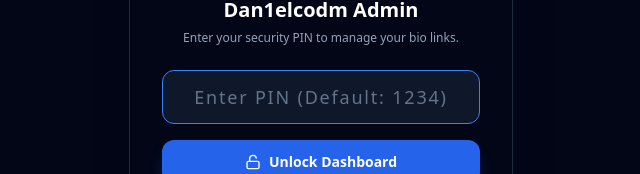
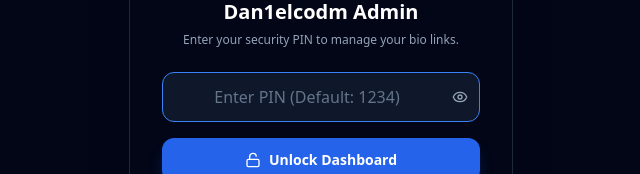
Before and after one commit to ADEcodev/dan1elcodm, a Next.js app: page /admin in a window 1280 px wide. Shown: the part 322-496 px from the top of the page, without its empty margins (319-959 px from the left). Built offline with nearby package versions, Linux system fonts and the light colour scheme.

Commit message:
Enhance login form: remove length limit, add show/hide password toggle, and sync local PIN

```diff
--- a/src/app/admin/page.tsx
+++ b/src/app/admin/page.tsx
@@ -42,6 +42,7 @@ export default function AdminPage() {
   const [newTitle, setNewTitle] = useState(PLATFORM_PRESETS[0].defaultTitle);
   const [newUrl, setNewUrl] = useState("");
   const [showPin, setShowPin] = useState(false);
+  const [showLoginPin, setShowLoginPin] = useState(false);
   const [pinUpdated, setPinUpdated] = useState(false);
 
   // Load existing data
@@ -70,8 +71,11 @@ export default function AdminPage() {
 
   const handleLogin = (e: React.FormEvent) => {
     e.preventDefault();
-    const correctPin = data.profile.adminPin ? data.profile.adminPin : "1234";
-    if (pinInput === correctPin || pinInput === "1234") {
+    const storedPin = typeof window !== "undefined" ? localStorage.getItem("dan1el_admin_pin") : null;
+    const correctPin = storedPin || data.profile.adminPin || "1234";
+
+    const entered = pinInput.trim();
+    if (entered === correctPin || entered === "1234" || (data.profile.adminPin && entered === data.profile.adminPin)) {
       setIsAuthenticated(true);
       sessionStorage.setItem("admin_authenticated", "true");
       setPinError(false);
@@ -177,18 +181,27 @@ export default function AdminPage() {
           <p className="text-xs text-slate-400 mb-6">Enter your security PIN to manage your bio links.</p>
 
           <form onSubmit={handleLogin} className="space-y-4">
+            <div className="relative">
               <input
-              type="password"
-              maxLength={10}
+                type={showLoginPin ? "text" : "password"}
                 placeholder="Enter PIN (Default: 1234)"
                 value={pinInput}
                 onChange={(e) => {
                   setPinInput(e.target.value);
                   setPinError(false);
                 }}
-              className="w-full px-4 py-3 bg-slate-900 border border-slate-700 rounded-xl text-center text-lg tracking-widest text-white placeholder:text-slate-500 focus:outline-none focus:border-blue-500 transition-colors"
+                className="w-full px-4 py-3 pr-11 bg-slate-900 border border-slate-700 rounded-xl text-center text-base text-white placeholder:text-slate-500 focus:outline-none focus:border-blue-500 transition-colors"
                 autoFocus
               />
+              <button
+                type="button"
+                onClick={() => setShowLoginPin(!showLoginPin)}
+                className="absolute right-3 top-1/2 -translate-y-1/2 text-slate-400 hover:text-white transition-colors"
+                title={showLoginPin ? "Hide Password" : "Show Password"}
+              >
+                {showLoginPin ? <EyeOff className="w-4 h-4" /> : <Eye className="w-4 h-4" />}
+              </button>
+            </div>
 
             {pinError && (
               <p className="text-xs text-rose-400 font-medium">Incorrect PIN. Try 1234</p>
@@ -547,6 +560,9 @@ export default function AdminPage() {
                       <button
                         type="button"
                         onClick={() => {
+                          if (data.profile.adminPin) {
+                            localStorage.setItem("dan1el_admin_pin", data.profile.adminPin.trim());
+                          }
                           handleSave(data);
                           setPinUpdated(true);
                           setTimeout(() => setPinUpdated(false), 2500);
```
Lines whose indentation alone changed are shown as unchanged.
